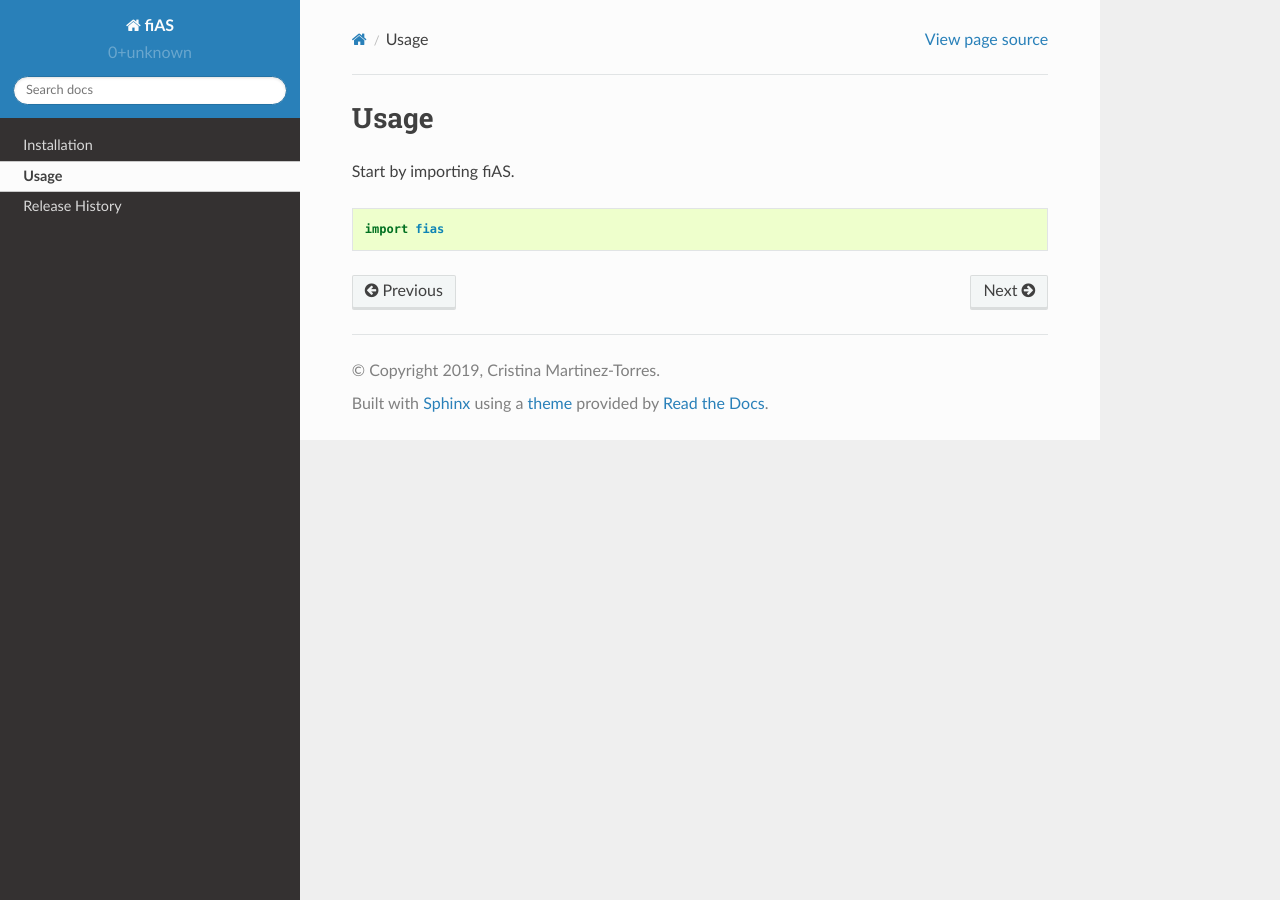
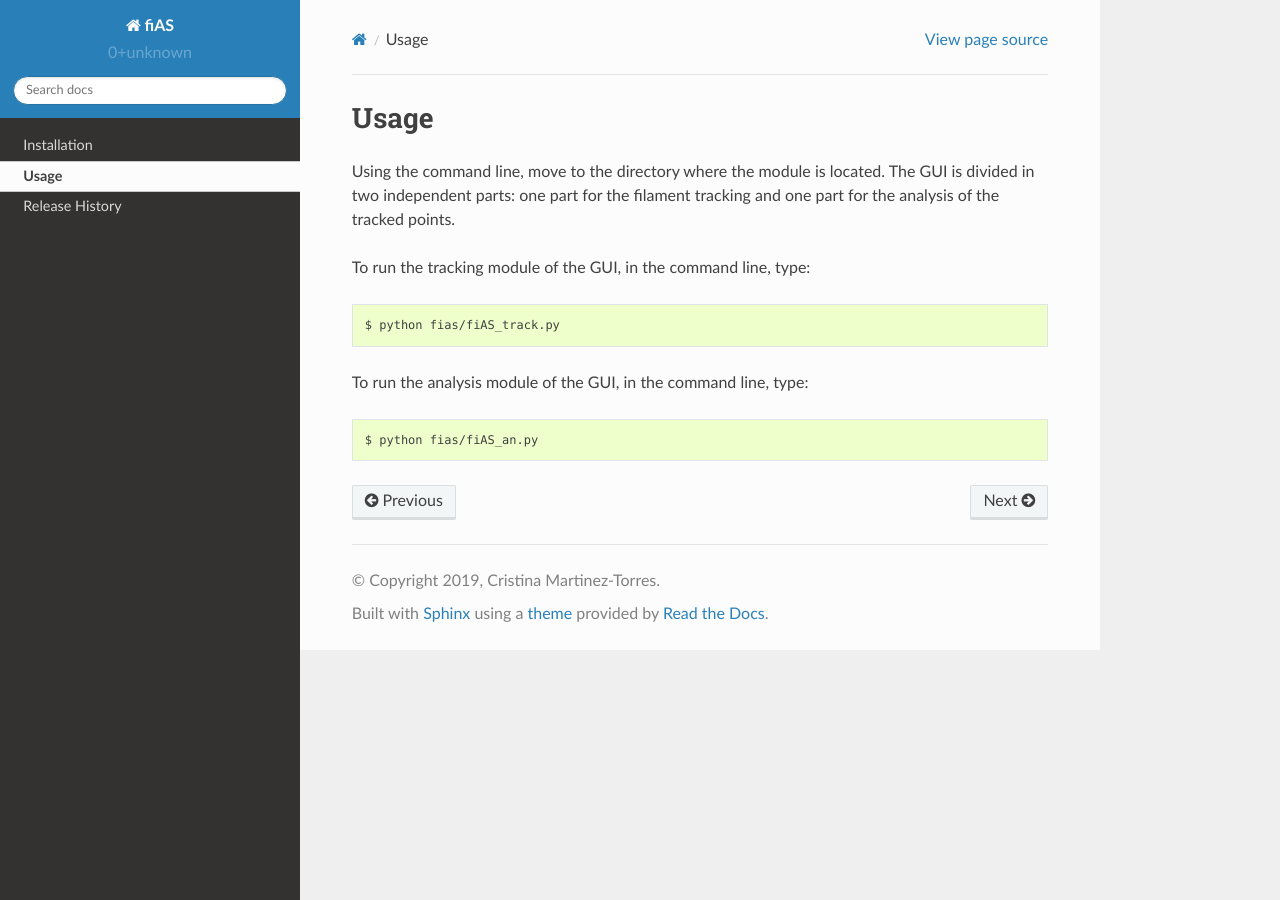
Before and after one commit to cristina-mt/fias, a Sphinx documentation site: the page built from docs/source/usage.rst, in a window 1280 px wide. Built offline with Sphinx 7.4.7 and the Read the Docs theme 2.0.0, drawn with Linux system fonts in a browser that asks for light colours.

Commit message:
Update usage.rst

```diff
--- a/docs/source/usage.rst
+++ b/docs/source/usage.rst
@@ -2,8 +2,14 @@
 Usage
 =====
 
-Start by importing fiAS.
+Using the command line, move to the directory where the module is located.
+The GUI is divided in two independent parts\: one part for the filament tracking
+and one part for the analysis of the tracked points.
 
-.. code-block:: python
+To run the tracking module of the GUI, in the command line, type::
 
-    import fias
+$ python fias/fiAS_track.py
+
+To run the analysis module of the GUI, in the command line, type::
+
+$ python fias/fiAS_an.py
```
